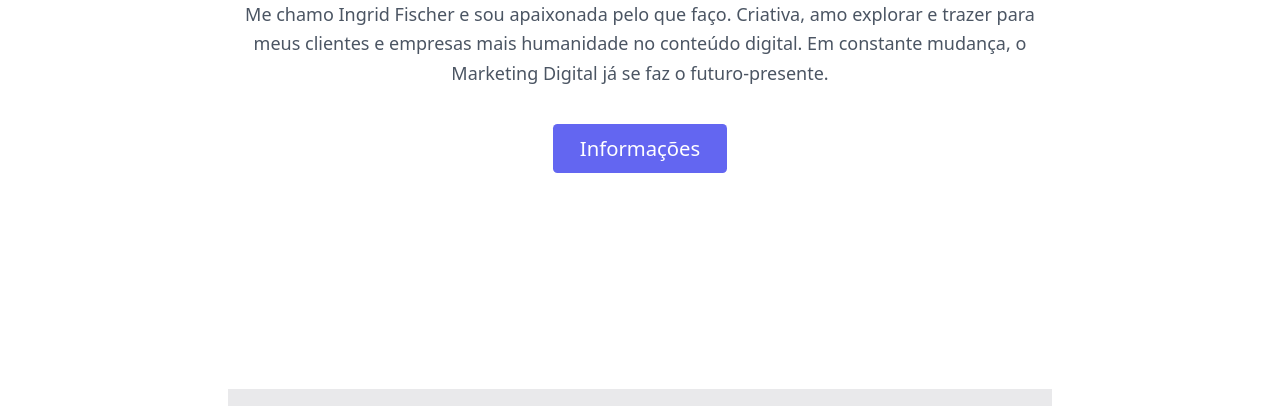
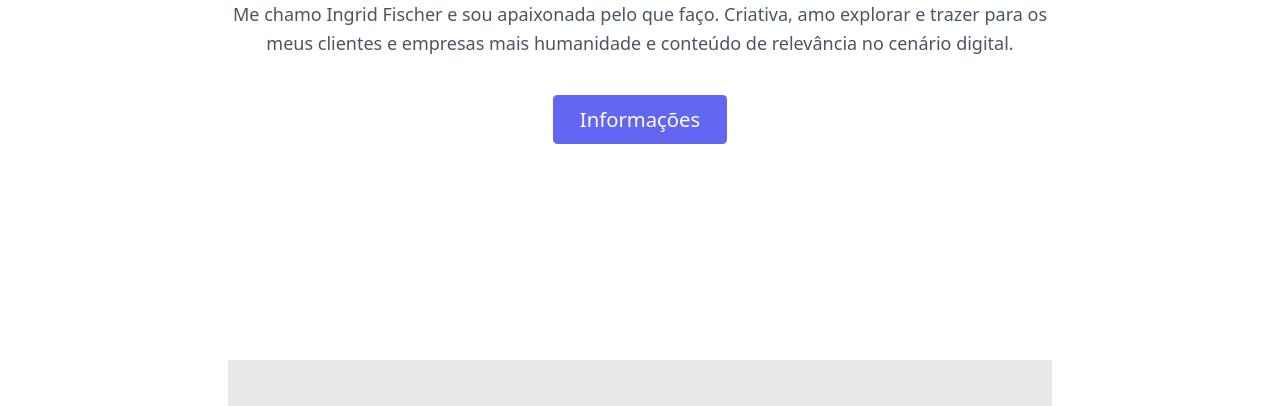
Before and after one commit to alexandresc/ingrid-fischer, a Gatsby site: page / in a window 1280 px wide. Shown: the part 694-1100 px from the top of the page. Built offline with nearby package versions, Linux system fonts and the light colour scheme; Gatsby itself is replaced by a stand-in of ours; placeholder pictures from the web are drawn by us.

Commit message:
update content on hero

```diff
--- a/src/components/hero.js
+++ b/src/components/hero.js
@@ -13,14 +13,12 @@ const Hero = () => {
         />
         <div class="text-center lg:w-2/3 w-full">
           <h1 class="title-font sm:text-4xl text-3xl mb-4 font-medium text-gray-900">
-            Designer gráfico, Criação de Materiais, Gestão de Mídias e propostas
-            criativas
+            Direção criativa para um mundo mais conectado.
           </h1>
           <p class="mb-8 leading-relaxed">
             Me chamo Ingrid Fischer e sou apaixonada pelo que faço. Criativa,
-            amo explorar e trazer para meus clientes e empresas mais humanidade
-            no conteúdo digital. Em constante mudança, o Marketing Digital já se
-            faz o futuro-presente.
+            amo explorar e trazer para os meus clientes e empresas mais
+            humanidade e conteúdo de relevância no cenário digital.
           </p>
           <div class="flex justify-center">
             <button class="inline-flex text-white bg-indigo-500 border-0 py-2 px-6 focus:outline-none hover:bg-indigo-600 rounded text-lg">
```
